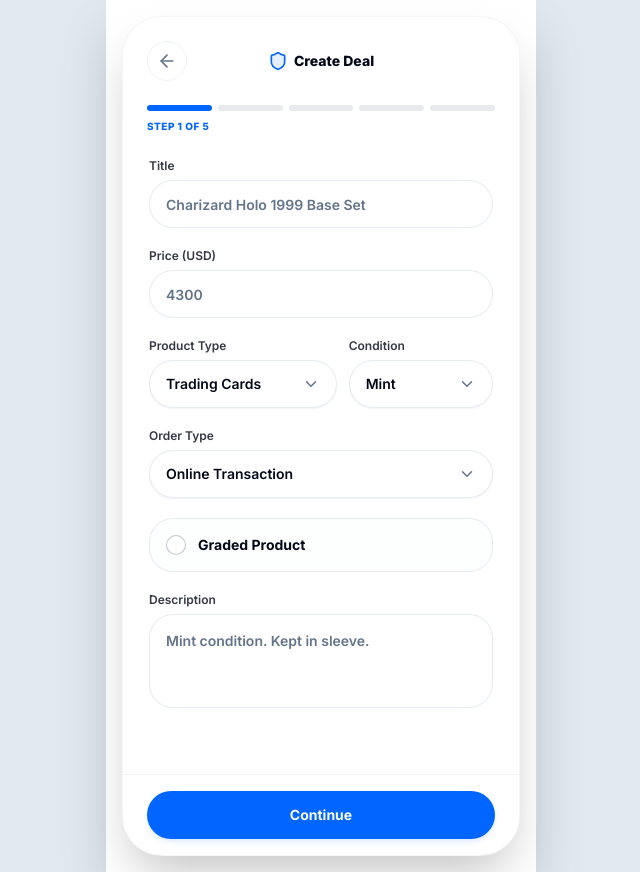
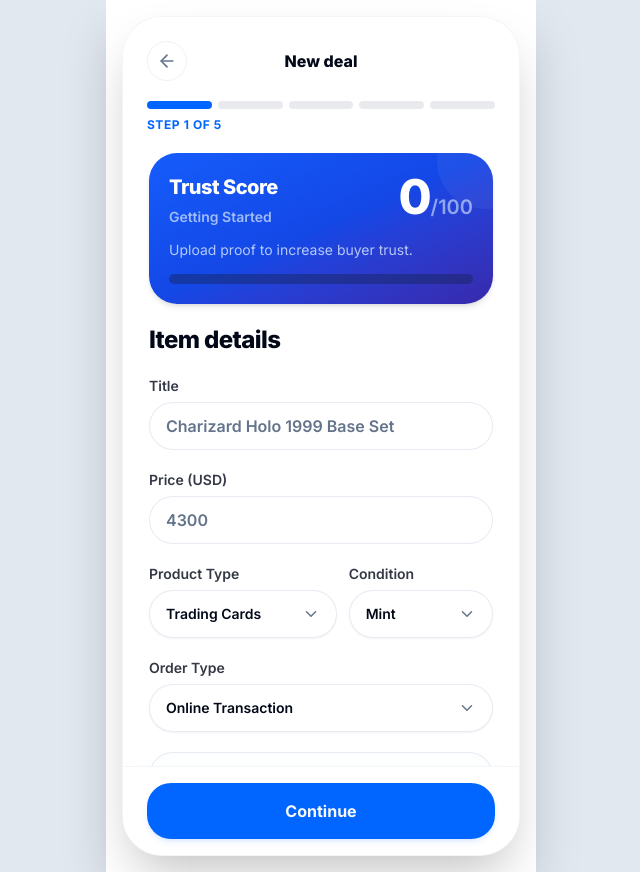
Before and after one commit to dhruvik-gondaliya-scaletech/trust-layer-fe, a Next.js app: page /create-deal in a window 1280 px wide. Shown: the whole page, without its empty margins (319-959 px from the left). Built offline with nearby package versions, Linux system fonts and the light colour scheme.

Commit message:
refactor: adjust trust score calculation logic and update UI styling for the create deal flow

```diff
--- a/src/features/create-deal/components/Step1ItemDetails.tsx
+++ b/src/features/create-deal/components/Step1ItemDetails.tsx
@@ -8,6 +8,7 @@ import { Textarea } from "@/components/ui/textarea";
 import { Select, SelectContent, SelectItem, SelectTrigger, SelectValue } from "@/components/ui/select";
 import { cn } from "@/lib/utils";
 import { motion, AnimatePresence } from "framer-motion";
+import { TrustScoreHeader } from "./TrustScoreHeader";
 
 export interface Step1FormData {
   title: string;
@@ -23,6 +24,8 @@ export interface Step1FormData {
 interface Step1ItemDetailsProps {
   initialData?: Partial<Step1FormData>;
   onContinue: (data: Step1FormData) => void;
+  trustScore?: number;
+  nextStepName?: string;
 }
 
 const CATEGORIES = ["Trading Cards", "Sports Cards", "Toys", "Plush", "Figures"];
@@ -31,6 +34,8 @@ const CONDITIONS = ["Mint", "Near Mint", "Excellent", "Very Good", "Good", "Fair
 export const Step1ItemDetails: React.FC<Step1ItemDetailsProps> = ({
   initialData,
   onContinue,
+  trustScore,
+  nextStepName,
 }) => {
   const {
     register,
@@ -62,22 +67,31 @@ export const Step1ItemDetails: React.FC<Step1ItemDetailsProps> = ({
     >
       {/* Scrollable Form Content */}
       <div className="flex-1 overflow-y-auto px-0.5 space-y-5 scrollbar-none pb-28">
+
+        {/* Trust Score card — scrolls with content */}
+        {typeof trustScore === "number" && (
+          <TrustScoreHeader score={trustScore} nextStepName={nextStepName} />
+        )}
+
+        {/* Step heading */}
+        <h2 className="text-2xl font-extrabold text-foreground tracking-tight">Item details</h2>
+
         {/* Title */}
         <div className="flex flex-col gap-1.5">
-          <Label htmlFor="item-title" className="text-xs font-semibold text-foreground/80">
+          <Label htmlFor="item-title" className="text-sm font-semibold text-foreground/80">
             Title
           </Label>
           <Input
             id="item-title"
             placeholder="Charizard Holo 1999 Base Set"
             className={cn(
-              "rounded-2xl h-12 px-4 border text-sm font-semibold bg-background",
+              "rounded-2xl h-12 px-4 border text-base font-semibold bg-background",
               errors.title ? "border-destructive focus-visible:ring-destructive/20" : "border-border/80"
             )}
             {...register("title", { required: "Item title is required" })}
           />
           {errors.title && (
-            <span className="text-[11px] font-medium text-destructive mt-0.5" role="alert">
+            <span className="text-xs font-medium text-destructive mt-0.5" role="alert">
               {errors.title.message}
             </span>
           )}
@@ -85,7 +99,7 @@ export const Step1ItemDetails: React.FC<Step1ItemDetailsProps> = ({
 
         {/* Price */}
         <div className="flex flex-col gap-1.5">
-          <Label htmlFor="item-price" className="text-xs font-semibold text-foreground/80">
+          <Label htmlFor="item-price" className="text-sm font-semibold text-foreground/80">
             Price (USD)
           </Label>
           <div className="relative">
@@ -94,7 +108,7 @@ export const Step1ItemDetails: React.FC<Step1ItemDetailsProps> = ({
               type="number"
               placeholder="4300"
               className={cn(
-                "rounded-2xl h-12 px-4 border text-sm font-semibold bg-background",
+                "rounded-2xl h-12 px-4 border text-base font-semibold bg-background",
                 errors.price ? "border-destructive focus-visible:ring-destructive/20" : "border-border/80"
               )}
               {...register("price", {
@@ -105,7 +119,7 @@ export const Step1ItemDetails: React.FC<Step1ItemDetailsProps> = ({
             />
           </div>
           {errors.price && (
-            <span className="text-[11px] font-medium text-destructive mt-0.5" role="alert">
+            <span className="text-xs font-medium text-destructive mt-0.5" role="alert">
               {errors.price.message}
             </span>
           )}
@@ -114,7 +128,7 @@ export const Step1ItemDetails: React.FC<Step1ItemDetailsProps> = ({
         {/* Product Type & Condition Dropdowns Side-by-Side */}
         <div className="grid grid-cols-[1.3fr_1fr] gap-3">
           <div className="flex flex-col gap-1.5">
-            <Label className="text-xs font-semibold text-foreground/80">
+            <Label className="text-sm font-semibold text-foreground/80">
               Product Type
             </Label>
             <Controller
@@ -138,7 +152,7 @@ export const Step1ItemDetails: React.FC<Step1ItemDetailsProps> = ({
           </div>
 
           <div className="flex flex-col gap-1.5">
-            <Label className="text-xs font-semibold text-foreground/80">
+            <Label className="text-sm font-semibold text-foreground/80">
               Condition
             </Label>
             <Controller
@@ -164,7 +178,7 @@ export const Step1ItemDetails: React.FC<Step1ItemDetailsProps> = ({
 
         {/* Order Type Dropdown */}
         <div className="flex flex-col gap-1.5">
-          <Label className="text-xs font-semibold text-foreground/80">
+          <Label className="text-sm font-semibold text-foreground/80">
             Order Type
           </Label>
           <Controller
@@ -212,7 +226,7 @@ export const Step1ItemDetails: React.FC<Step1ItemDetailsProps> = ({
                     </svg>
                   )}
                 </div>
-                <span className="text-sm font-bold text-foreground">Graded Product</span>
+                <span className="text-base font-bold text-foreground">Graded Product</span>
               </div>
             )}
           />
@@ -227,14 +241,14 @@ export const Step1ItemDetails: React.FC<Step1ItemDetailsProps> = ({
                 transition={{ duration: 0.22, ease: "easeInOut" }}
                 className="overflow-hidden flex flex-col gap-1.5"
               >
-                <Label htmlFor="item-serial" className="text-xs font-semibold text-foreground/80">
+                <Label htmlFor="item-serial" className="text-sm font-semibold text-foreground/80">
                   Serial Number
                 </Label>
                 <Input
                   id="item-serial"
                   placeholder="Enter serial number..."
                   className={cn(
-                    "rounded-2xl h-12 px-4 border text-sm font-semibold bg-background",
+                    "rounded-2xl h-12 px-4 border text-base font-semibold bg-background",
                     errors.gradedSerial ? "border-destructive focus-visible:ring-destructive/20" : "border-border/80"
                   )}
                   {...register("gradedSerial", {
@@ -242,7 +256,7 @@ export const Step1ItemDetails: React.FC<Step1ItemDetailsProps> = ({
                   })}
                 />
                 {errors.gradedSerial && (
-                  <span className="text-[11px] font-medium text-destructive mt-0.5" role="alert">
+                  <span className="text-xs font-medium text-destructive mt-0.5" role="alert">
                     {errors.gradedSerial.message}
                   </span>
                 )}
@@ -253,14 +267,14 @@ export const Step1ItemDetails: React.FC<Step1ItemDetailsProps> = ({
 
         {/* Description */}
         <div className="flex flex-col gap-1.5">
-          <Label htmlFor="item-desc" className="text-xs font-semibold text-foreground/80">
+          <Label htmlFor="item-desc" className="text-sm font-semibold text-foreground/80">
             Description
           </Label>
           <Textarea
             id="item-desc"
             placeholder="Mint condition. Kept in sleeve."
             rows={3}
-            className="border-border/80 resize-none rounded-2xl p-4 text-sm font-semibold bg-background"
+            className="border-border/80 resize-none rounded-2xl p-4 text-base font-semibold bg-background"
             {...register("description")}
           />
         </div>
--- a/src/features/create-deal/components/Step4Fees.tsx
+++ b/src/features/create-deal/components/Step4Fees.tsx
@@ -86,7 +86,7 @@ export const Step4Fees: React.FC<Step4FeesProps> = ({
       {/* Scrollable Form Content */}
       <div className="flex-1 overflow-y-auto px-0.5 space-y-5 scrollbar-none pb-28">
         <div className="flex flex-col gap-1">
-          <h2 className="text-xl font-extrabold text-foreground tracking-tight">Fees</h2>
+          <h2 className="text-2xl font-extrabold text-foreground tracking-tight">Fees</h2>
         </div>
 
         {/* Radio Option Cards */}
@@ -129,7 +129,7 @@ export const Step4Fees: React.FC<Step4FeesProps> = ({
           >
             <div className="flex flex-col gap-0.5">
               <span className="text-sm font-bold text-foreground">Estimated Earnings</span>
-              <div className="flex items-center gap-1 text-[10px] text-muted-foreground font-semibold">
+              <div className="flex items-center gap-1 text-xs text-muted-foreground font-semibold">
                 <span>Tap for breakdown</span>
                 {showBreakdown ? (
                   <ChevronUp className="w-3.5 h-3.5" />
--- a/src/features/create-deal/components/StepIndicator.tsx
+++ b/src/features/create-deal/components/StepIndicator.tsx
@@ -19,7 +19,7 @@ export const StepIndicator: React.FC<StepIndicatorProps> = ({
           return (
             <div
               key={idx}
-              className={`h-1.5 flex-1 rounded-full transition-all duration-300 ${
+              className={`h-2 flex-1 rounded-full transition-all duration-300 ${
                 isActive ? "bg-primary" : "bg-muted-foreground/15"
               }`}
             />
@@ -28,7 +28,7 @@ export const StepIndicator: React.FC<StepIndicatorProps> = ({
       </div>
 
       {/* Label */}
-      <span className="text-[10px] font-extrabold text-primary uppercase tracking-wider">
+      <span className="text-xs font-bold text-primary uppercase tracking-wider">
         STEP {currentStep} OF {totalSteps}
       </span>
     </div>
--- a/src/features/create-deal/components/TrustScoreHeader.tsx
+++ b/src/features/create-deal/components/TrustScoreHeader.tsx
@@ -16,14 +16,14 @@ export const TrustScoreHeader: React.FC<TrustScoreHeaderProps> = ({
   // Determine level tier name and colors
   let tier = "GETTING STARTED";
   let tierClass = "bg-white/20 text-white border-none";
-  if (score >= 20 && score < 40) {
+  if (score >= 1 && score < 60) {
     tier = "LOW";
     tierClass = "bg-red-500/20 text-red-200 border-none";
-  } else if (score >= 40 && score < 70) {
+  } else if (score >= 60 && score < 80) {
     tier = "MEDIUM";
     tierClass = "bg-amber-500/25 text-amber-200 border-none font-extrabold";
-  } else if (score >= 70 && score < 100) {
-    tier = "GOOD";
+  } else if (score >= 80 && score < 100) {
+    tier = "HIGH";
     tierClass = "bg-emerald-500/20 text-emerald-200 border-none font-extrabold";
   } else if (score === 100) {
     tier = "EXCELLENT";
@@ -31,38 +31,38 @@ export const TrustScoreHeader: React.FC<TrustScoreHeaderProps> = ({
   }
 
   return (
-    <div className="w-full bg-gradient-to-br from-blue-600 via-blue-700 to-indigo-800 rounded-3xl p-6 shadow-md text-white flex flex-col gap-4 relative overflow-hidden">
+    <div className="w-full bg-gradient-to-br from-blue-600 via-blue-700 to-indigo-800 rounded-3xl p-5 shadow-md text-white flex flex-col gap-3 relative overflow-hidden">
       {/* Dynamic graphic circles */}
       <div className="absolute -top-10 -right-10 w-24 h-24 rounded-full bg-white/5 pointer-events-none" />
 
       {/* Main Row */}
       <div className="flex items-start justify-between z-10">
         <div className="flex flex-col gap-1">
-          <span className="text-lg font-extrabold tracking-tight">Trust Score</span>
+          <span className="text-xl font-extrabold tracking-tight">Trust Score</span>
           {score > 0 ? (
-            <Badge className={`${tierClass} rounded-md text-[9px] font-extrabold py-0.5 px-2 mt-1 uppercase w-max tracking-wider`}>
+            <Badge className={`${tierClass} rounded-md text-[11px] font-extrabold py-0.5 px-2 mt-1 uppercase w-max tracking-wider`}>
               {tier}
             </Badge>
           ) : (
-            <span className="text-xs text-blue-100/70 font-semibold mt-0.5">Getting Started</span>
+            <span className="text-sm text-blue-100/70 font-semibold mt-0.5">Getting Started</span>
           )}
         </div>
 
         <div className="flex items-baseline text-white">
-          <span className="text-4xl font-extrabold tracking-tight">{score}</span>
-          <span className="text-lg font-semibold text-blue-100/60">/100</span>
+          <span className="text-5xl font-extrabold tracking-tight">{score}</span>
+          <span className="text-xl font-semibold text-blue-100/60">/100</span>
         </div>
       </div>
 
       {/* Description Text */}
-      <p className="text-xs text-blue-100/80 leading-relaxed z-10">
+      <p className="text-sm text-blue-100/80 leading-relaxed z-10">
         {score === 0
           ? "Upload proof to increase buyer trust."
           : `Next: ${nextStepName}`}
       </p>
 
       {/* Progress Bar Container */}
-      <div className="w-full flex flex-col gap-3 mt-1 z-10">
+      <div className="w-full flex flex-col gap-3 z-10">
         <div className="w-full h-2.5 bg-blue-950/45 rounded-full overflow-hidden">
           <div
             className="h-full bg-white rounded-full transition-all duration-500 ease-out"
@@ -71,7 +71,7 @@ export const TrustScoreHeader: React.FC<TrustScoreHeaderProps> = ({
         </div>
 
         {score > 0 && (
-          <div className="flex justify-between items-center text-[10px] font-extrabold text-blue-200/80 uppercase tracking-wider">
+          <div className="flex justify-between items-center text-xs font-extrabold text-blue-200/80 uppercase tracking-wider">
             <span>Next: {nextStepName}</span>
             <button
               onClick={onViewBreakdownClick}
--- a/src/features/create-deal/container/CreateDealContainer.tsx
+++ b/src/features/create-deal/container/CreateDealContainer.tsx
@@ -1,7 +1,7 @@
 "use client";
 
 import React, { useState } from "react";
-import { ArrowLeft, Shield } from "lucide-react";
+import { ArrowLeft } from "lucide-react";
 import { useRouter } from "next/navigation";
 import { FRONTEND_ROUTES } from "@/lib/contants";
 import { StepIndicator } from "../components/StepIndicator";
@@ -69,15 +69,23 @@ export const CreateDealContainer: React.FC = () => {
     trustScore += 25;
   }
   if (mainPhoto) {
-    trustScore += 20;
+    trustScore += 15;
   }
   const extraPhotosCount = Object.values(productPhotos).filter(Boolean).length;
   if (extraPhotosCount > 0) {
-    trustScore += Math.round((extraPhotosCount / 4) * 25);
+    trustScore += Math.round((extraPhotosCount / 4) * 15);
   }
   if (verificationVideo) {
     trustScore += 30;
   }
+
+  const nextStepName = !mainPhoto
+    ? "Take Main Photo"
+    : extraPhotosCount < 4
+    ? "Add Additional Photos"
+    : !verificationVideo
+    ? "Record Product Video"
+    : "Review & Publish";
 
   const handleStep1Submit = (data: Step1FormData) => {
     setFormData(data);
@@ -141,7 +149,7 @@ export const CreateDealContainer: React.FC = () => {
       <div className="flex-1 flex flex-col overflow-hidden px-6 pt-6 relative">
 
         {/* Header Navigation */}
-        <div className="flex items-center justify-between w-full mb-6 shrink-0">
+        <div className="flex items-center justify-between w-full mb-5 shrink-0">
           {!isSuccess && (
             <button
               onClick={handleBack}
@@ -151,9 +159,8 @@ export const CreateDealContainer: React.FC = () => {
             </button>
           )}
 
-          <div className="flex items-center gap-1.5 font-extrabold text-foreground text-sm select-none mx-auto">
-            <Shield className="w-5 h-5 text-primary fill-primary/10" />
-            <span>Create Deal</span>
+          <div className="font-extrabold text-foreground text-base select-none mx-auto">
+            New deal
           </div>
 
           {!isSuccess && <div className="w-10" />} {/* Spacer */}
@@ -161,7 +168,7 @@ export const CreateDealContainer: React.FC = () => {
 
         {/* Step Indicator Section */}
         {!isSuccess && (
-          <div className="mb-6 shrink-0">
+          <div className="mb-5 shrink-0">
             <StepIndicator currentStep={step} totalSteps={5} />
           </div>
         )}
@@ -181,6 +188,8 @@ export const CreateDealContainer: React.FC = () => {
                 <Step1ItemDetails
                   initialData={formData}
                   onContinue={handleStep1Submit}
+                  trustScore={trustScore}
+                  nextStepName={nextStepName}
                 />
               )}
               {step === 2 && (
@@ -193,6 +202,8 @@ export const CreateDealContainer: React.FC = () => {
                   onCaptureVideo={handleCaptureVideo}
                   onContinue={() => setStep(3)}
                   onBack={handleBack}
+                  trustScore={trustScore}
+                  nextStepName={nextStepName}
                 />
               )}
               {step === 3 && (
@@ -242,7 +253,7 @@ export const CreateDealContainer: React.FC = () => {
               type="button"
               onClick={handleBack}
               variant="outline"
-              className="flex-1 border-border/80 rounded-2xl h-12 text-sm font-bold active:scale-[0.98] transition-all"
+              className="flex-1 border-border/80 rounded-2xl h-14 text-base font-bold active:scale-[0.98] transition-all"
             >
               Back
             </Button>
@@ -265,7 +276,7 @@ export const CreateDealContainer: React.FC = () => {
                 isSuccess ? () => router.push(FRONTEND_ROUTES.DASHBOARD) : undefined
             }
             disabled={step === 5 && isSubmitting}
-            className="flex-1 bg-primary text-primary-foreground hover:bg-primary/95 shadow-md shadow-primary/10 rounded-2xl h-12 text-sm font-bold active:scale-[0.98] transition-all"
+            className="flex-1 bg-primary text-primary-foreground hover:bg-primary/95 shadow-md shadow-primary/10 rounded-2xl h-14 text-base font-bold active:scale-[0.98] transition-all"
           >
             {step === 5 && !isSuccess
               ? (isSubmitting ? "Publishing..." : "Publish Deal")
```
Also changed, not shown: src/features/create-deal/components/Step2ProofVerification.tsx (+47 -29 lines), src/features/create-deal/components/Step3Shipping.tsx (+6 -6 lines), src/features/create-deal/components/Step5ReviewPublish.tsx (+9 -9 lines).
